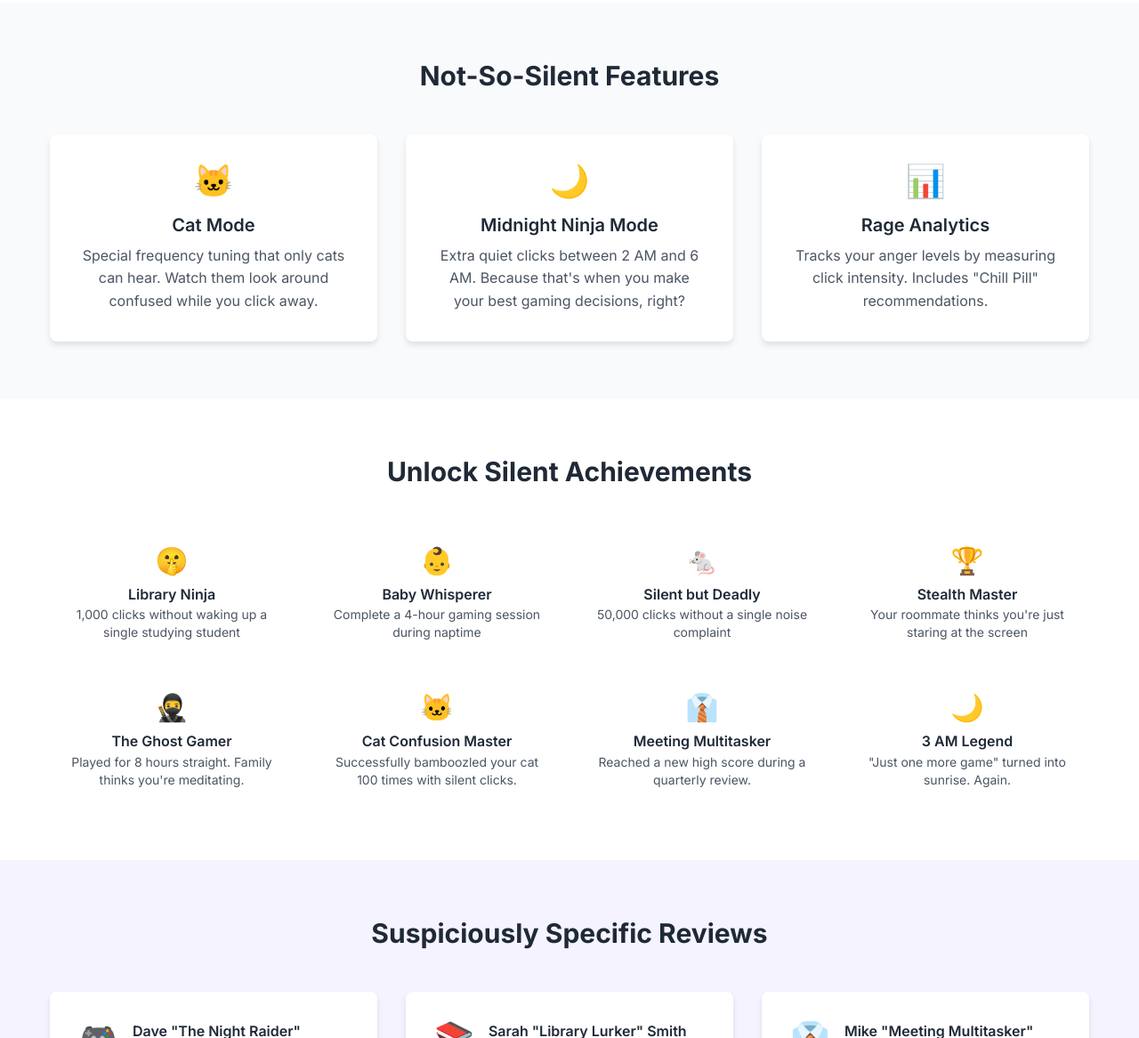
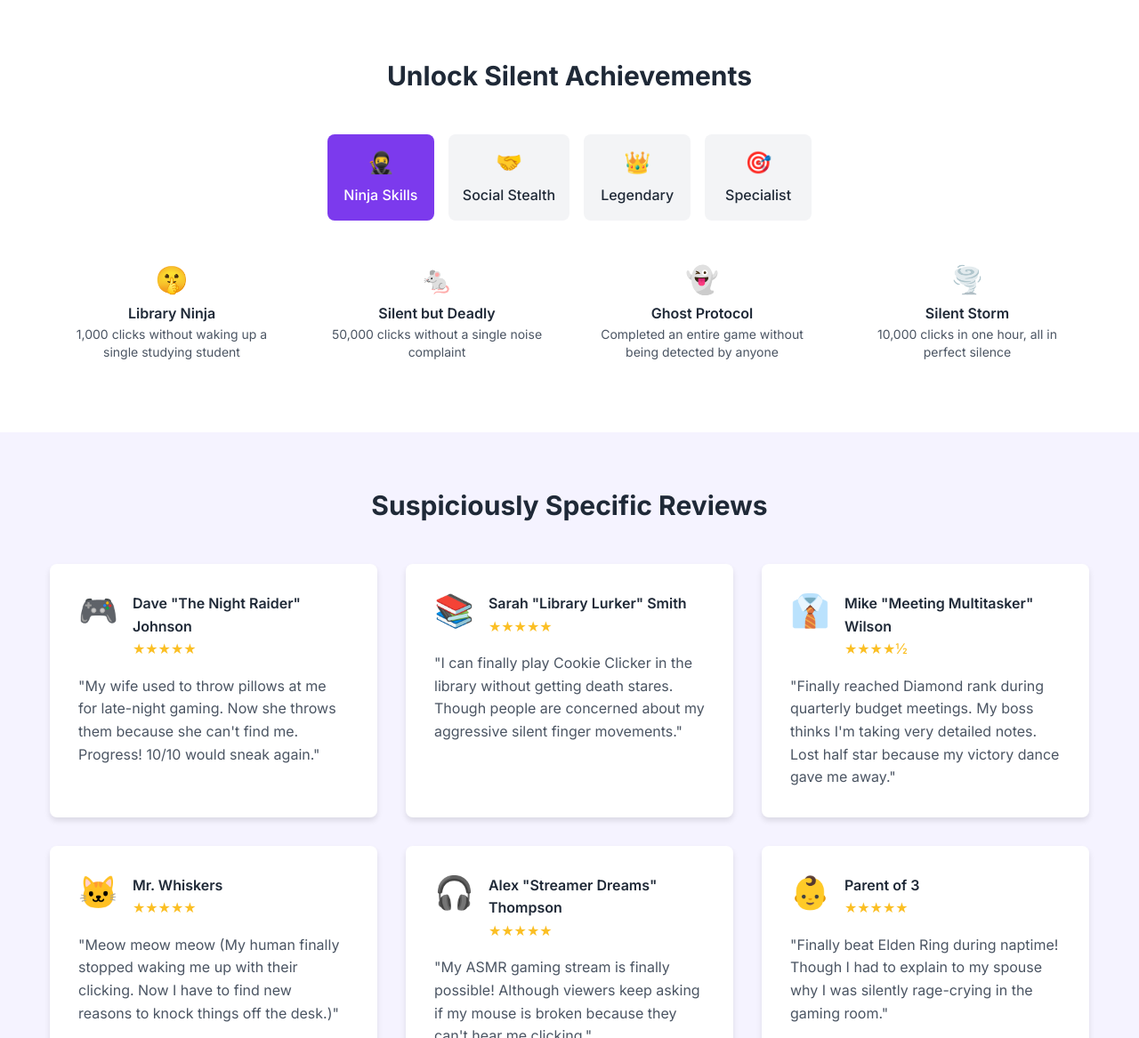
Before and after one commit to greycharming/greycharming.github.io, a plain HTML site: page projects/ninjaclick/index.html in a window 1280 px wide. Shown: the part 1509-2676 px from the top of the page at 89% size. Drawn offline with nearby package versions, Linux system fonts and the light colour scheme.

Commit message:
updated achevments

```diff
--- a/projects/ninjaclick/index.html
+++ b/projects/ninjaclick/index.html
@@ -349,34 +349,32 @@
 }
 </style>
 
-<!-- Funny Features Section -->
-<section class="py-16 bg-gray-50">
-    <div class="container">
-        <h2 class="text-3xl font-bold text-center mb-12">Not-So-Silent Features</h2>
-        <div class="grid grid-cols-1 md:grid-cols-3 gap-8">
-            <div class="feature-card">
-                <div class="text-4xl mb-4 text-center">🐱</div>
-                <h3 class="text-xl font-semibold mb-2 text-center">Cat Mode</h3>
-                <p class="text-gray-600 text-center">Special frequency tuning that only cats can hear. Watch them look around confused while you click away.</p>
+<section class="py-16 bg-white">
+    <div class="container mx-auto px-4">
+        <h2 class="text-3xl font-bold text-center mb-12">Unlock Silent Achievements</h2>
+
+        <!-- Achievement Category Tabs -->
+        <div class="flex justify-center gap-4 mb-8">
+            <button class="achievement-tab active flex flex-col items-center p-4 rounded-lg" data-tab="ninja">
+                <span class="text-2xl mb-2">🥷</span>
+                <span class="font-medium">Ninja Skills</span>
+            </button>
+            <button class="achievement-tab flex flex-col items-center p-4 rounded-lg" data-tab="social">
+                <span class="text-2xl mb-2">🤝</span>
+                <span class="font-medium">Social Stealth</span>
+            </button>
+            <button class="achievement-tab flex flex-col items-center p-4 rounded-lg" data-tab="legendary">
+                <span class="text-2xl mb-2">👑</span>
+                <span class="font-medium">Legendary</span>
+            </button>
+            <button class="achievement-tab flex flex-col items-center p-4 rounded-lg" data-tab="specialist">
+                <span class="text-2xl mb-2">🎯</span>
+                <span class="font-medium">Specialist</span>
+            </button>
         </div>
-            <div class="feature-card">
-                <div class="text-4xl mb-4 text-center">🌙</div>
-                <h3 class="text-xl font-semibold mb-2 text-center">Midnight Ninja Mode</h3>
-                <p class="text-gray-600 text-center">Extra quiet clicks between 2 AM and 6 AM. Because that's when you make your best gaming decisions, right?</p>
-            </div>
-            <div class="feature-card">
-                <div class="text-4xl mb-4 text-center">📊</div>
-                <h3 class="text-xl font-semibold mb-2 text-center">Rage Analytics</h3>
-                <p class="text-gray-600 text-center">Tracks your anger levels by measuring click intensity. Includes "Chill Pill" recommendations.</p>
-            </div>
-        </div>
-    </div>
-</section>
 
-<!-- Achievements Section -->
-<section class="py-16 bg-white">
-    <div class="container">
-        <h2 class="text-3xl font-bold text-center mb-12">Unlock Silent Achievements</h2>
+        <!-- Ninja Skills Achievements -->
+        <div class="achievement-content active" id="ninja-content">
             <div class="grid grid-cols-1 md:grid-cols-4 gap-6 text-center">
                 <div class="p-4">
                     <div class="text-3xl mb-2">🤫</div>
@@ -384,51 +382,153 @@
                     <p class="text-sm text-gray-600">1,000 clicks without waking up a single studying student</p>
                 </div>
                 <div class="p-4">
+                    <div class="text-3xl mb-2">🐁</div>
+                    <h3 class="font-semibold">Silent but Deadly</h3>
+                    <p class="text-sm text-gray-600">50,000 clicks without a single noise complaint</p>
+                </div>
+                <div class="p-4">
+                    <div class="text-3xl mb-2">👻</div>
+                    <h3 class="font-semibold">Ghost Protocol</h3>
+                    <p class="text-sm text-gray-600">Completed an entire game without being detected by anyone</p>
+                </div>
+                <div class="p-4">
+                    <div class="text-3xl mb-2">🌪️</div>
+                    <h3 class="font-semibold">Silent Storm</h3>
+                    <p class="text-sm text-gray-600">10,000 clicks in one hour, all in perfect silence</p>
+                </div>
+            </div>
+        </div>
+
+        <!-- Social Stealth Achievements -->
+        <div class="achievement-content hidden" id="social-content">
+            <div class="grid grid-cols-1 md:grid-cols-4 gap-6 text-center">
+                <div class="p-4">
+                    <div class="text-3xl mb-2">👔</div>
+                    <h3 class="font-semibold">Meeting Multitasker</h3>
+                    <p class="text-sm text-gray-600">Reached a new high score during a quarterly review</p>
+                </div>
+                <div class="p-4">
                     <div class="text-3xl mb-2">👶</div>
                     <h3 class="font-semibold">Baby Whisperer</h3>
                     <p class="text-sm text-gray-600">Complete a 4-hour gaming session during naptime</p>
                 </div>
                 <div class="p-4">
-                <div class="text-3xl mb-2">🐁</div>
-                <h3 class="font-semibold">Silent but Deadly</h3>
-                <p class="text-sm text-gray-600">50,000 clicks without a single noise complaint</p>
+                    <div class="text-3xl mb-2">📚</div>
+                    <h3 class="font-semibold">Study Hall Hero</h3>
+                    <p class="text-sm text-gray-600">Convinced everyone you're taking intensive study notes</p>
+                </div>
+                <div class="p-4">
+                    <div class="text-3xl mb-2">🎭</div>
+                    <h3 class="font-semibold">Master of Disguise</h3>
+                    <p class="text-sm text-gray-600">Successfully explained away your victory dance as stretching exercises</p>
+                </div>
+            </div>
+        </div>
+
+        <!-- Legendary Achievements -->
+        <div class="achievement-content hidden" id="legendary-content">
+            <div class="grid grid-cols-1 md:grid-cols-4 gap-6 text-center">
+                <div class="p-4">
+                    <div class="text-3xl mb-2">🌙</div>
+                    <h3 class="font-semibold">3 AM Legend</h3>
+                    <p class="text-sm text-gray-600">"Just one more game" turned into sunrise. Again.</p>
                 </div>
                 <div class="p-4">
                     <div class="text-3xl mb-2">🏆</div>
                     <h3 class="font-semibold">Stealth Master</h3>
                     <p class="text-sm text-gray-600">Your roommate thinks you're just staring at the screen</p>
                 </div>
-            <!-- Badge 1 -->
-            <div class="achievement text-center p-4">
+                <div class="p-4">
                     <div class="text-3xl mb-2">🥷</div>
                     <h3 class="font-semibold">The Ghost Gamer</h3>
                     <p class="text-sm text-gray-600">Played for 8 hours straight. Family thinks you're meditating.</p>
                 </div>
+                <div class="p-4">
+                    <div class="text-3xl mb-2">⭐</div>
+                    <h3 class="font-semibold">Silent Prodigy</h3>
+                    <p class="text-sm text-gray-600">Achieved all basic stealth achievements in one week</p>
+                </div>
+            </div>
+        </div>
 
-            <!-- Badge 2 -->
-            <div class="achievement text-center p-4">
+        <!-- Specialist Achievements -->
+        <div class="achievement-content hidden" id="specialist-content">
+            <div class="grid grid-cols-1 md:grid-cols-4 gap-6 text-center">
+                <div class="p-4">
                     <div class="text-3xl mb-2">🐱</div>
                     <h3 class="font-semibold">Cat Confusion Master</h3>
-                <p class="text-sm text-gray-600">Successfully bamboozled your cat 100 times with silent clicks.</p>
+                    <p class="text-sm text-gray-600">Successfully bamboozled your cat 100 times with silent clicks</p>
                 </div>
-
-            <!-- Badge 3 -->
-            <div class="achievement text-center p-4">
-                <div class="text-3xl mb-2">👔</div>
-                <h3 class="font-semibold">Meeting Multitasker</h3>
-                <p class="text-sm text-gray-600">Reached a new high score during a quarterly review.</p>
+                <div class="p-4">
+                    <div class="text-3xl mb-2">🎧</div>
+                    <h3 class="font-semibold">ASMR Artisan</h3>
+                    <p class="text-sm text-gray-600">Your clicking is so quiet, it's being used in sleep meditation videos</p>
                 </div>
-
-            <!-- Badge 4 -->
-            <div class="achievement text-center p-4">
-                <div class="text-3xl mb-2">🌙</div>
-                <h3 class="font-semibold">3 AM Legend</h3>
-                <p class="text-sm text-gray-600">"Just one more game" turned into sunrise. Again.</p>
+                <div class="p-4">
+                    <div class="text-3xl mb-2">🎮</div>
+                    <h3 class="font-semibold">Stealth Streamer</h3>
+                    <p class="text-sm text-gray-600">Completed a full stream without anyone hearing your clicks</p>
                 </div>
-
+                <div class="p-4">
+                    <div class="text-3xl mb-2">🌟</div>
+                    <h3 class="font-semibold">Silent Savant</h3>
+                    <p class="text-sm text-gray-600">Created your own unique silent clicking technique</p>
+                </div>
+            </div>
         </div>
     </div>
 </section>
+
+<style>
+.achievement-tab {
+    background-color: #f3f4f6;
+    transition: all 0.3s ease;
+    min-width: 120px;
+}
+
+.achievement-tab.active {
+    background-color: #7c3aed;
+    color: white;
+}
+
+.achievement-content {
+    display: none;
+    opacity: 0;
+    transition: opacity 0.3s ease;
+}
+
+.achievement-content.active {
+    display: grid;
+    opacity: 1;
+}
+
+.achievement-tab:hover {
+    transform: translateY(-2px);
+}
+</style>
+
+<script>
+document.addEventListener('DOMContentLoaded', function() {
+    const tabs = document.querySelectorAll('.achievement-tab');
+
+    tabs.forEach(tab => {
+        tab.addEventListener('click', () => {
+            tabs.forEach(t => t.classList.remove('active'));
+            tab.classList.add('active');
+
+            document.querySelectorAll('.achievement-content').forEach(content => {
+                content.classList.remove('active');
+                content.classList.add('hidden');
+            });
+
+            const contentId = `${tab.dataset.tab}-content`;
+            const content = document.getElementById(contentId);
+            content.classList.remove('hidden');
+            content.classList.add('active');
+        });
+    });
+});
+</script>
 
 <!-- Testimonials -->
 <section class="py-16 bg-purple-50">
```
Lines whose indentation alone changed are shown as unchanged.
